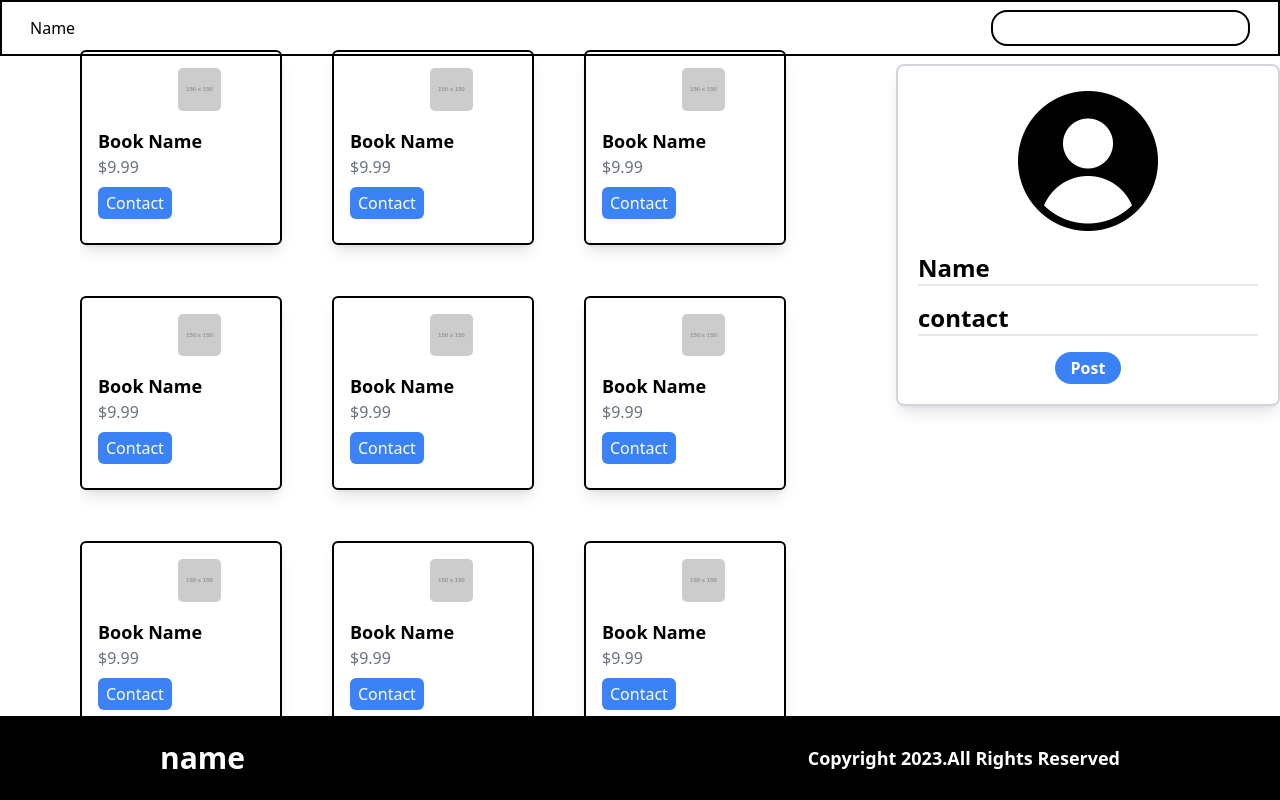
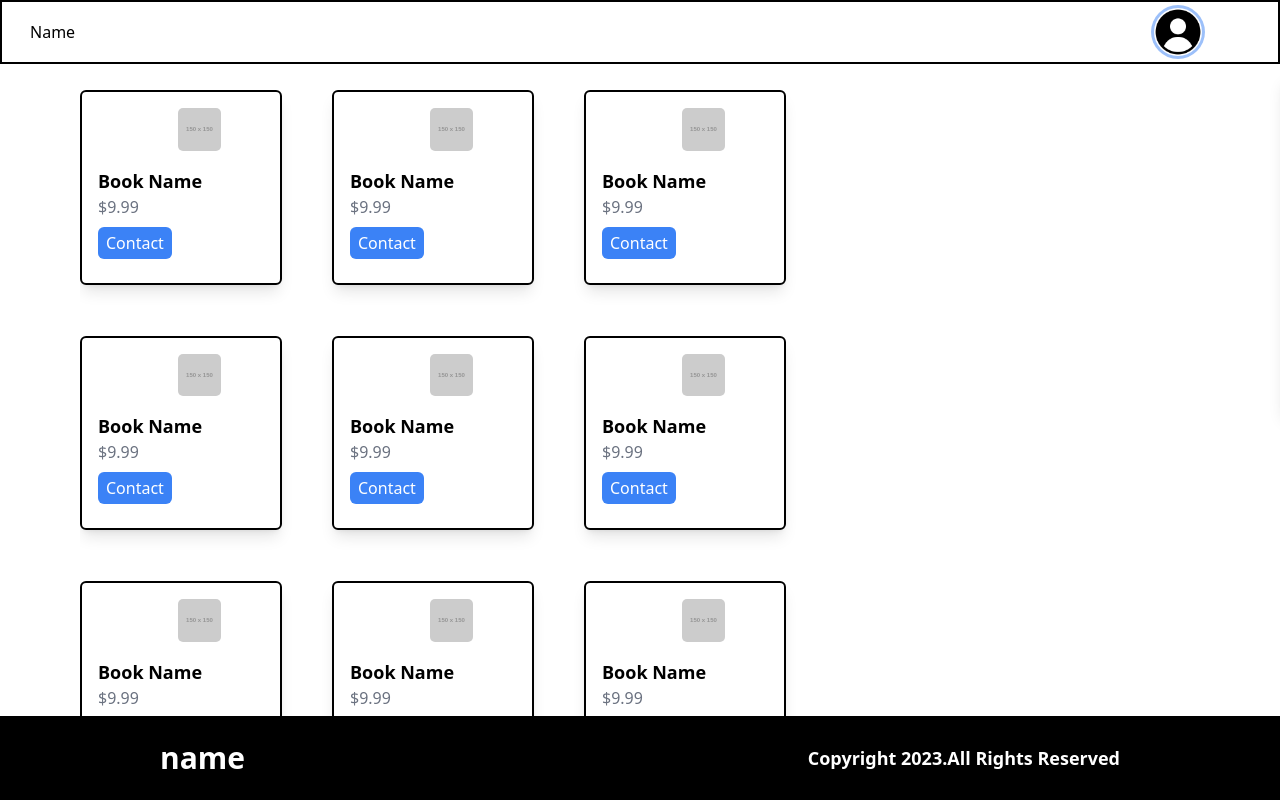
Before and after one commit to sharmashubam/mlh_hack, a React (Vite) app in the folder client/: page / in a window 1280 px wide. Shown: the top 800 px of the page. Built offline with nearby package versions, Linux system fonts and the light colour scheme.

Commit message:
added profile sliding in navbar

```diff
--- a/client/src/components/homePage/HomePage.jsx
+++ b/client/src/components/homePage/HomePage.jsx
@@ -1,14 +1,14 @@
-import Navbar from '../navbar/Navbar'
-import Main from '../main/Main'
-import Profile from '../profile/Profile'
-import Footer from '../footer/Footer'
-import Up_loadingform from '../form/UP_loadingform'
-
+import Navbar from "../navbar/Navbar";
+import Main from "../main/Main";
+import Profile from "../profile/Profile";
+import Footer from "../footer/Footer";
+import Up_loadingform from "../form/UP_loadingform";
+import { MyContextProvider } from "../../contexts/MyContextProvider";
 
 function HomePage() {
   return (
-
-    <div className='h-full '>
+    <MyContextProvider>
+      <div className="h-full ">
         <Navbar />
         <div className="grid grid-cols-2 gap-5">
           <Main />
@@ -16,8 +16,8 @@ function HomePage() {
         </div>
         <Footer />
       </div>
-
-  )
+    </MyContextProvider>
+  );
 }
 
-export default HomePage
+export default HomePage;
--- a/client/src/components/main/Main.jsx
+++ b/client/src/components/main/Main.jsx
@@ -1,7 +1,7 @@
 import Product from "../products/Product";
 function Main() {
   return (
-    <div className="grid grid-cols-3 overflow-y-auto w-[120%] ml-20">
+    <div className="mt-10 grid grid-cols-3 overflow-y-auto w-[120%] ml-20">
       <Product />
       <Product />
       <Product />
--- a/client/src/components/navbar/Navbar.jsx
+++ b/client/src/components/navbar/Navbar.jsx
@@ -1,8 +1,15 @@
+import { useContext } from "react"
+import { MyContext } from "../../contexts/MyContextProvider"
 function Navbar() {
+  const {clickonprofile,
+    clickprofile} = useContext(MyContext)
   return (
-    <div className='flex border-2 border-black px-7 py-2 justify-between items-center fixed w-full mb-2'>
+    <div className='bg-white flex border-2 border-black px-7 py-2 justify-between items-center fixed w-full mb-2 h-16'>
       <h1>Name</h1>
-      <input type='text' className='border-2 border-black rounded-2xl px-3 py-1'/>
+      {/* <input type='text' className='border-2 border-black rounded-2xl px-3 py-1'/> */}
+      <button onClick={clickprofile}>
+        <img className="h-12 m-12 rounded-full ring" src="profile.png" alt="Profile" />
+        </button>
     </div>
   )
 }
--- a/client/src/components/profile/Profile.jsx
+++ b/client/src/components/profile/Profile.jsx
@@ -1,8 +1,12 @@
 import React from 'react';
 import { Link } from 'react-router-dom';
+import { useContext } from "react"
+import { MyContext } from "../../contexts/MyContextProvider"
 function Profile() {
+  const {clickonprofile} = useContext(MyContext)
+  console.log(clickonprofile)
   return (
-    <div className="fixed left-[40%] top-[8%] border-2 border-gray-300 rounded-lg shadow-lg w-[30%] ml-[30%] max-h-[45vh]">
+    <div className={`fixed top-[9%] right-0 border-2 border-gray-300 rounded-lg shadow-lg w-1/4 transition-transform ease-in-out duration-300 transform ${clickonprofile ? "translate-x-0": "translate-x-full"} `}>
       <div className="m-auto p-5">
         <div className="flex justify-center">
           <img src="./profile.png" alt="" srcset="" />
--- /dev/null
+++ b/client/src/contexts/MyContextProvider.jsx
@@ -0,0 +1,31 @@
+import React, { createContext, useState } from 'react';
+
+export const MyContext = createContext();
+
+// Step 2: Create a new component that will serve as the context provider
+export const MyContextProvider = ({ children }) => {
+
+  const [clickonprofile, setClickonprofile] = useState(false);
+
+  const clickprofile = (e) => {
+    if (clickonprofile == true) {
+      setClickonprofile(false);
+
+    }
+    else {
+      setClickonprofile(true);
+    }
+  }
+    // Step 4: Pass the state and methods that you want to share through the context to the value prop of the <Context.Provider> component.
+    const value = {
+        clickonprofile,
+        clickprofile,
+      };
+
+      return (
+        // Step 3: Wrap the child components that will consume the context with the <Context.Provider> component.
+        <MyContext.Provider value={value}>
+          {children}
+        </MyContext.Provider>
+          );
+        };
```
Lines whose indentation alone changed are shown as unchanged.
